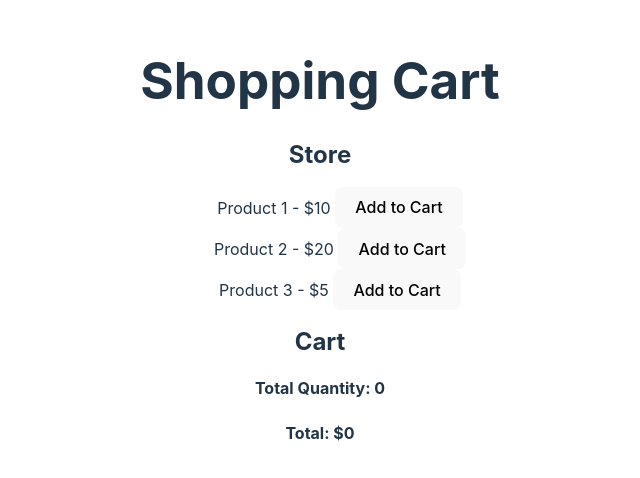
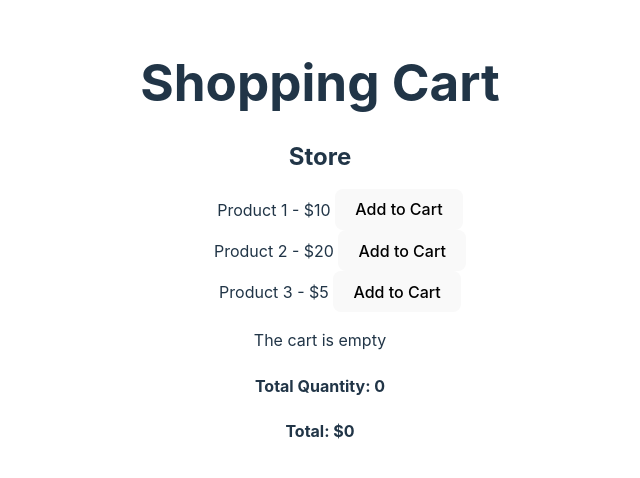
Before and after one commit to br8828982/react_cart_app, a React (Vite) app: page / in a window 1280 px wide. Shown: the part 158-636 px from the top of the page, without its empty margins (320-960 px from the left). Built offline with nearby package versions, Linux system fonts and the light colour scheme.

Commit message:
Update CartList.tsx(Added message for empty cart)

```diff
--- a/src/components/CartList.tsx
+++ b/src/components/CartList.tsx
@@ -2,7 +2,11 @@ import { useCartContext } from "../hooks/useCartContext";
 import { CartItem } from "./CartItem";
 
 export function CartList() {
-  const { cartItems } = useCartContext();
+  const { totalQuantity, cartItems } = useCartContext();
+
+  if (totalQuantity === 0) {
+    return <p>The cart is empty</p>;
+  }
 
   return (
     <>
```
